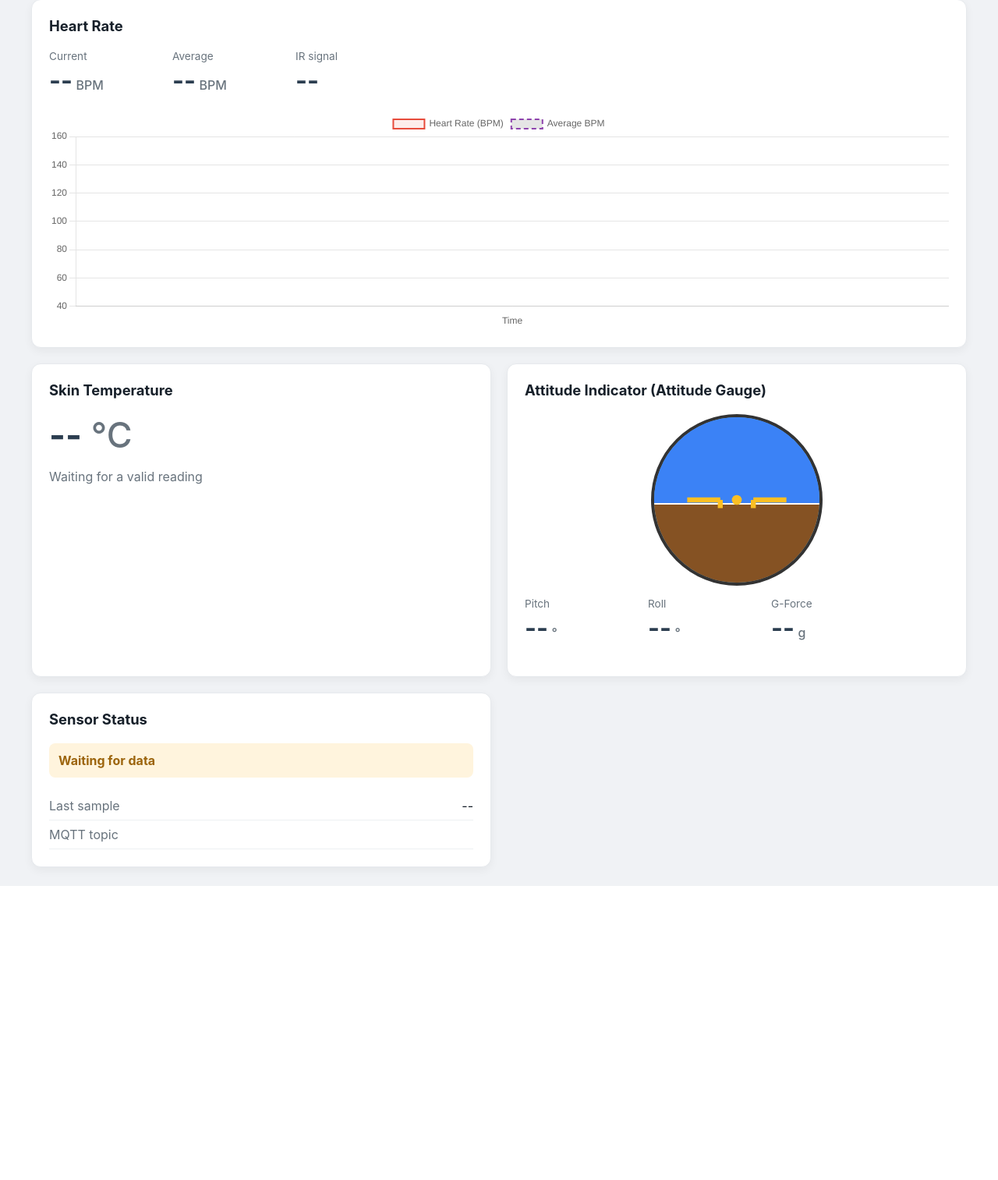
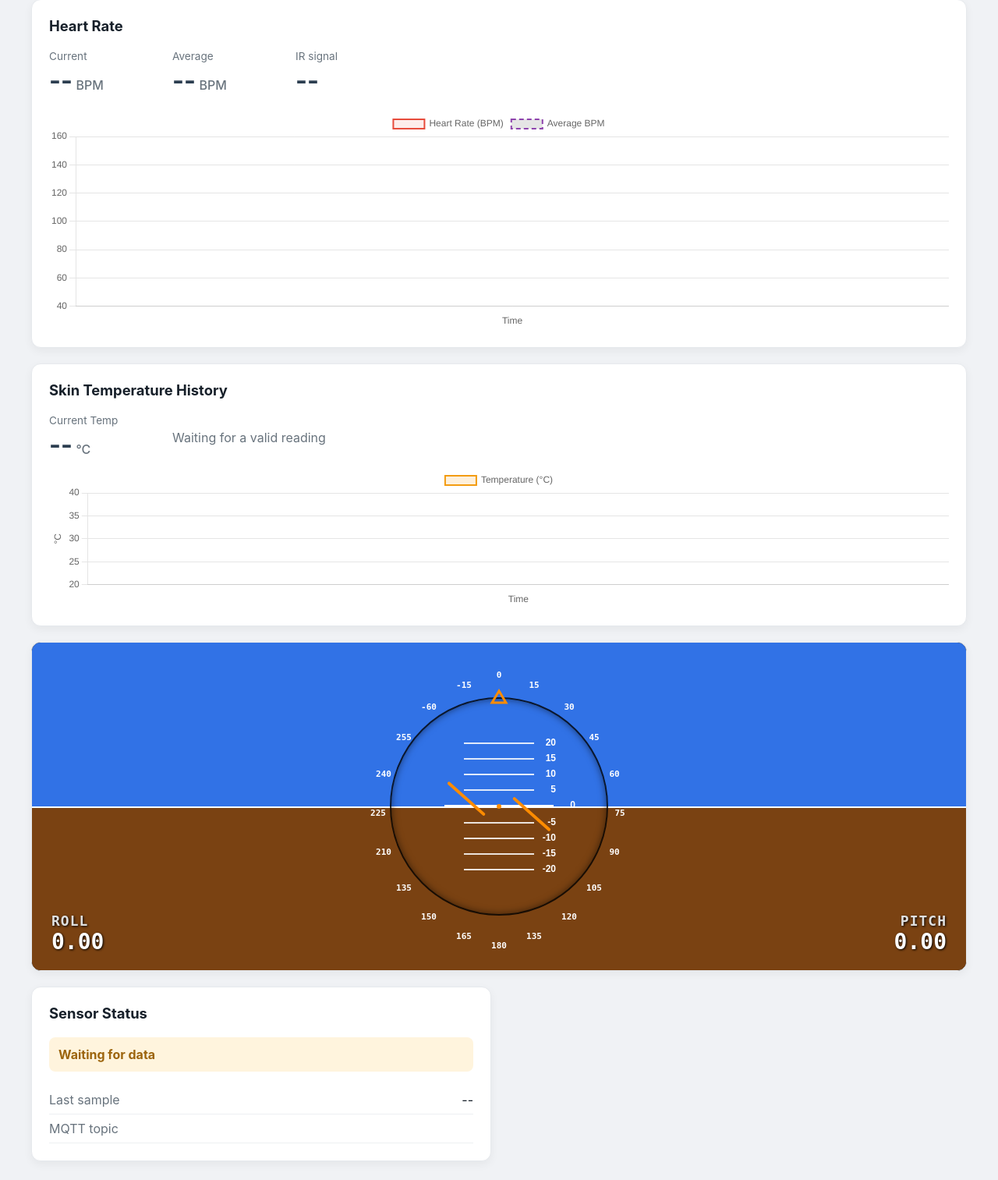
Before and after one commit to ArkhamKnightGPC/PCS3858-EmbeddedSystemsLab, a Python web app: template server/src/templates/index.html in a window 1280 px wide. Shown: the part 113-1626 px from the top of the page at 78% size. Before the commit the page ends 1249 px from the top, so only its background shows below. Run offline with Jinja, Linux system fonts and the light colour scheme; the template is opened without the code that fills it, so the values that code supplies are empty.

Commit message:
add temperature time series chart and numeric values to roll-pitch visualisation

```diff
--- a/server/src/static/css/style.css
+++ b/server/src/static/css/style.css
@@ -122,3 +122,28 @@ h2 { margin-bottom: 20px; font-size: 1.15rem; }
     .dashboard-grid { grid-template-columns: 1fr; }
     .card-wide { grid-column: auto; }
 }
+
+.pitch-line {
+  position: absolute;
+  left: 50%;
+  transform: translateX(-50%);
+  width: 90px;
+  height: 2px;
+  background-color: rgba(255, 255, 255, 0.85);
+}
+
+.pitch-line.center {
+  width: 140px;
+  height: 2px;
+  background-color: #ffffff;
+}
+
+.pitch-line span {
+  position: absolute;
+  right: -28px;
+  top: -7px;
+  color: #ffffff;
+  font-size: 12px;
+  font-weight: bold;
+  font-family: sans-serif;
+}
--- a/server/src/static/js/dashboard.js
+++ b/server/src/static/js/dashboard.js
@@ -48,6 +48,66 @@ document.addEventListener("DOMContentLoaded", () => {
     const fingerBox = document.getElementById("finger-box");
     const fingerText = document.getElementById("finger-text");
     const lastUpdate = document.getElementById("last-update");
+
+    const tempChartContext = document.getElementById("temperatureChart").getContext("2d");
+    const temperatureChart = new Chart(tempChartContext, {
+        type: "line",
+        data: {
+            labels: [],
+            datasets: [
+                {
+                    label: "Temperature (°C)",
+                    data: [],
+                    borderColor: "#f39c12", // Warm amber / orange color
+                    backgroundColor: "rgba(243, 156, 18, 0.15)",
+                    borderWidth: 2,
+                    fill: true,
+                    tension: 0.3,
+                    spanGaps: true
+                }
+            ]
+        },
+        options: {
+            responsive: true,
+            maintainAspectRatio: false,
+            animation: false,
+            scales: {
+                x: { title: { display: true, text: "Time" } },
+                y: {
+                    suggestedMin: 20,
+                    suggestedMax: 40,
+                    title: { display: true, text: "°C" }
+                }
+            }
+        }
+    });
+
+    function updateTempChart(telemetry) {
+        if (telemetry.last_update === null || telemetry.data_stale) return;
+
+        const labels = temperatureChart.data.labels;
+
+        // Prevent duplicate entries for the same timestamp
+        if (labels.length > 0 && labels[labels.length - 1] === telemetry.last_update) {
+            return;
+        }
+
+        // Maintain fixed window size
+        if (labels.length >= maximumSamples) {
+            labels.shift();
+            temperatureChart.data.datasets[0].data.shift();
+        }
+
+        labels.push(telemetry.last_update);
+
+        // Push valid temperature or null to create a gap in the line chart
+        const tempVal = (telemetry.temperature_valid && typeof telemetry.temperature_c === "number")
+            ? telemetry.temperature_c
+            : null;
+
+        temperatureChart.data.datasets[0].data.push(tempVal);
+        temperatureChart.update("none");
+    }
 
     // MPU6050 DOM Elements
     const mpuStatus = document.getElementById("mpu-status");
@@ -120,21 +180,37 @@ document.addEventListener("DOMContentLoaded", () => {
         const rollVal = document.getElementById("roll-val");
         const gVal = document.getElementById("g-val");
 
+        // DOM Element References for PFD
+        const pfdBackground = document.getElementById("pfd-background");
+        const pfdPitchLadder = document.getElementById("pfd-pitch-ladder");
+        const pfdRollPointer = document.getElementById("pfd-roll-pointer");
+        const pfdRollText = document.getElementById("pfd-roll-text");
+        const pfdPitchText = document.getElementById("pfd-pitch-text");
+
+        function updatePFD(pitch, roll) {
+            // 1. Update text readouts
+            pfdRollText.innerText = roll.toFixed(2);
+            pfdPitchText.innerText = pitch.toFixed(2);
+
+            // 2. Rotate full-screen blue/brown background with Roll angle
+            pfdBackground.style.transform = `rotate(${-roll}deg)`;
+
+            // 3. Translate Pitch Ladder vertically (approx 4px per degree) and rotate with Roll
+            const pitchPixels = pitch * 4;
+            pfdPitchLadder.style.transform = `translateY(${pitchPixels}px) rotate(${-roll}deg)`;
+
+            // 4. Rotate top orange triangle pointer around dial
+            pfdRollPointer.style.transform = `rotate(${roll}deg)`;
+        }
+
+        // Inside eventSource.onmessage:
         if (telemetry.mpu_valid) {
-            const pitch = telemetry.pitch_deg ?? 0;
-            const roll = telemetry.roll_deg ?? 0;
-
-            pitchVal.innerText = pitch.toFixed(1);
-            rollVal.innerText = roll.toFixed(1);
-            gVal.innerText = (telemetry.accel_magnitude ?? 0).toFixed(2);
-
-            // Translate pitch (2px per degree) and rotate roll
-            const pitchOffset = pitch * 2;
-            horizonLayer.style.transform = `translateY(${pitchOffset}px) rotate(${-roll}deg)`;
+            const pitch = telemetry.pitch_deg ?? 0.0;
+            const roll = telemetry.roll_deg ?? 0.0;
+            updatePFD(pitch, roll);
         } else {
-            pitchVal.innerText = "--";
-            rollVal.innerText = "--";
-            gVal.innerText = "--";
+            pfdRollText.innerText = "--";
+            pfdPitchText.innerText = "--";
         }
 
         // Finger detection status update
--- a/server/src/templates/index.html
+++ b/server/src/templates/index.html
@@ -40,54 +40,108 @@
             </div>
         </section>
 
-        <section class="card">
-            <h2>Skin Temperature</h2>
-            <div class="metric-large">
-                <span id="temp-val">--</span><span class="unit"> °C</span>
+        <section class="card card-wide">
+            <h2>Skin Temperature History</h2>
+            <div class="metrics-row" style="margin-bottom: 10px;">
+                <div class="metric-block">
+                    <span class="metric-label">Current Temp</span>
+                    <span id="temp-val" class="metric">--</span>
+                    <span class="unit">°C</span>
+                </div>
+                <div class="metric-block" style="flex-grow: 1; align-self: center;">
+                    <p id="temp-status" class="detail-text" style="margin: 0;">Waiting for a valid reading</p>
+                </div>
             </div>
-            <p id="temp-status" class="detail-text">Waiting for a valid reading</p>
+            <div class="chart-container" style="position: relative; height: 180px; width: 100%;">
+                <canvas id="temperatureChart"></canvas>
+            </div>
         </section>
 
         <!-- NEW: Motion & Orientation (MPU6050) Card -->
-        <section class="card">
-            <h2>Attitude Indicator (Attitude Gauge)</h2>
-            <div style="position: relative; width: 220px; height: 220px; margin: 0 auto; border-radius: 50%; overflow: hidden; border: 4px solid #333; background: #68b2d8;">
-                <!-- Sky / Ground Horizon Layer -->
-                <div id="horizon-sky-ground" style="position: absolute; top: -110px; left: -110px; width: 440px; height: 440px; transition: transform 0.2s ease-out;">
-                    <div style="width: 100%; height: 50%; background-color: #3b82f6;"></div> <!-- Sky -->
-                    <div style="width: 100%; height: 50%; background-color: #855223; border-top: 2px solid white;"></div> <!-- Ground -->
+        <section class="card card-wide" style="padding: 0; overflow: hidden; background: #000; color: #fff;">
+            <div id="pfd-container" style="position: relative; width: 100%; height: 420px; overflow: hidden; font-family: monospace, sans-serif; user-select: none;">
+
+                <!-- 1. FULL BACKGROUND HORIZON (BLUE / BROWN) -->
+                <div id="pfd-background" style="position: absolute; top: -50%; left: -50%; width: 200%; height: 200%; transition: transform 0.1s linear;">
+                <div style="width: 100%; height: 50%; background-color: #3172e6;"></div>
+                <div style="width: 100%; height: 50%; background-color: #7a4212; border-top: 2px solid #ffffff;"></div>
                 </div>
 
-                <!-- Static Aircraft Crosshair Overlay -->
-                <svg style="position: absolute; top: 0; left: 0; width: 100%; height: 100%; pointer-events: none;" viewBox="0 0 100 100">
-                    <!-- Center Dot and Wings -->
-                    <circle cx="50" cy="50" r="3" fill="#fbbf24" />
-                    <line x1="20" y1="50" x2="40" y2="50" stroke="#fbbf24" stroke-width="3" />
-                    <line x1="60" y1="50" x2="80" y2="50" stroke="#fbbf24" stroke-width="3" />
-                    <line x1="40" y1="50" x2="40" y2="55" stroke="#fbbf24" stroke-width="3" />
-                    <line x1="60" y1="50" x2="60" y2="55" stroke="#fbbf24" stroke-width="3" />
+                <!-- 2. CENTRAL ATTITUDE SPHERE & PITCH LADDER -->
+                <div id="pfd-sphere" style="position: absolute; top: 50%; left: 50%; width: 280px; height: 280px; transform: translate(-50%, -50%); border-radius: 50%; border: 2px solid rgba(0,0,0,0.8); overflow: hidden; box-shadow: inset 0 0 10px rgba(0,0,0,0.5);">
+
+                <!-- Moving Pitch Ladder inside Sphere -->
+                <div id="pfd-pitch-ladder" style="position: absolute; top: 50%; left: 0; width: 100%; height: 0; transition: transform 0.1s linear;">
+                    <!-- Pitch Scale Marks (-20 to +20) -->
+                    <div class="pitch-line pos" style="bottom: 80px;"><span>20</span></div>
+                    <div class="pitch-line pos" style="bottom: 60px;"><span>15</span></div>
+                    <div class="pitch-line pos" style="bottom: 40px;"><span>10</span></div>
+                    <div class="pitch-line pos" style="bottom: 20px;"><span>5</span></div>
+
+                    <div class="pitch-line center" style="bottom: 0px;"><span>0</span></div>
+
+                    <div class="pitch-line neg" style="top: 20px;"><span>-5</span></div>
+                    <div class="pitch-line neg" style="top: 40px;"><span>-10</span></div>
+                    <div class="pitch-line neg" style="top: 60px;"><span>-15</span></div>
+                    <div class="pitch-line neg" style="top: 80px;"><span>-20</span></div>
+                </div>
+
+                <!-- Orange Dynamic Wings (Fixed Reference) -->
+                <svg style="position: absolute; top: 0; left: 0; width: 100%; height: 100%; pointer-events: none;" viewBox="0 0 280 280">
+                    <!-- Left Wing -->
+                    <line x1="75" y1="110" x2="120" y2="150" stroke="#ff8c00" stroke-width="4" stroke-linecap="round" />
+                    <!-- Right Wing -->
+                    <line x1="205" y1="170" x2="160" y2="130" stroke="#ff8c00" stroke-width="4" stroke-linecap="round" />
+                    <!-- Center Dot -->
+                    <circle cx="140" cy="140" r="3" fill="#ff8c00" />
                 </svg>
+                </div>
+
+                <!-- 3. DIAL TICKS & DEGREE LABELS -->
+                <svg style="position: absolute; top: 50%; left: 50%; width: 380px; height: 380px; transform: translate(-50%, -50%); pointer-events: none;" viewBox="0 0 380 380">
+                <!-- Roll Pointer Triangle (Rotates around dial) -->
+                <g id="pfd-roll-pointer" style="transform-origin: 190px 190px; transition: transform 0.1s linear;">
+                    <polygon points="190,42 181,57 199,57" fill="none" stroke="#ff8c00" stroke-width="3" />
+                </g>
+
+                <!-- Fixed Outer Ring Ticks (-75 to +105) -->
+                <g fill="#ffffff" font-size="11" font-weight="bold" text-anchor="middle">
+                    <text x="190" y="25">0</text>
+                    <text x="235" y="38">15</text>
+                    <text x="280" y="66">30</text>
+                    <text x="312" y="105">45</text>
+                    <text x="338" y="152">60</text>
+                    <text x="345" y="202">75</text>
+                    <text x="338" y="252">90</text>
+                    <text x="312" y="298">105</text>
+                    <text x="280" y="335">120</text>
+                    <text x="235" y="360">135</text>
+                    <text x="190" y="372">180</text>
+                    <text x="145" y="360">165</text>
+                    <text x="100" y="335">150</text>
+                    <text x="68" y="298">135</text>
+                    <text x="42" y="252">210</text>
+                    <text x="35" y="202">225</text>
+                    <text x="42" y="152">240</text>
+                    <text x="68" y="105">255</text>
+                    <text x="100" y="66">-60</text>
+                    <text x="145" y="38">-15</text>
+                </g>
+                </svg>
+
+                <!-- 4. BOTTOM CORNER TELEMETRY TEXT -->
+                <div style="position: absolute; bottom: 20px; left: 25px; text-shadow: 1px 1px 3px #000;">
+                <div style="font-size: 18px; font-weight: bold; color: #e0e0e0; letter-spacing: 1px;">ROLL</div>
+                <div id="pfd-roll-text" style="font-size: 28px; font-weight: bold; color: #ffffff;">0.00</div>
+                </div>
+
+                <div style="position: absolute; bottom: 20px; right: 25px; text-align: right; text-shadow: 1px 1px 3px #000;">
+                <div style="font-size: 18px; font-weight: bold; color: #e0e0e0; letter-spacing: 1px;">PITCH</div>
+                <div id="pfd-pitch-text" style="font-size: 28px; font-weight: bold; color: #ffffff;">0.00</div>
+                </div>
+
             </div>
-
-            <!-- Telemetry Readouts -->
-            <div class="metrics-row" style="margin-top: 15px;">
-                <div class="metric-block">
-                    <span class="metric-label">Pitch</span>
-                    <span id="pitch-val" class="metric">--</span>
-                    <span class="unit">°</span>
-                </div>
-                <div class="metric-block">
-                    <span class="metric-label">Roll</span>
-                    <span id="roll-val" class="metric">--</span>
-                    <span class="unit">°</span>
-                </div>
-                <div class="metric-block">
-                    <span class="metric-label">G-Force</span>
-                    <span id="g-val" class="metric">--</span>
-                    <span class="unit">g</span>
-                </div>
-            </div>
-        </section>
+            </section>
 
         <section class="card">
             <h2>Sensor Status</h2>
```
